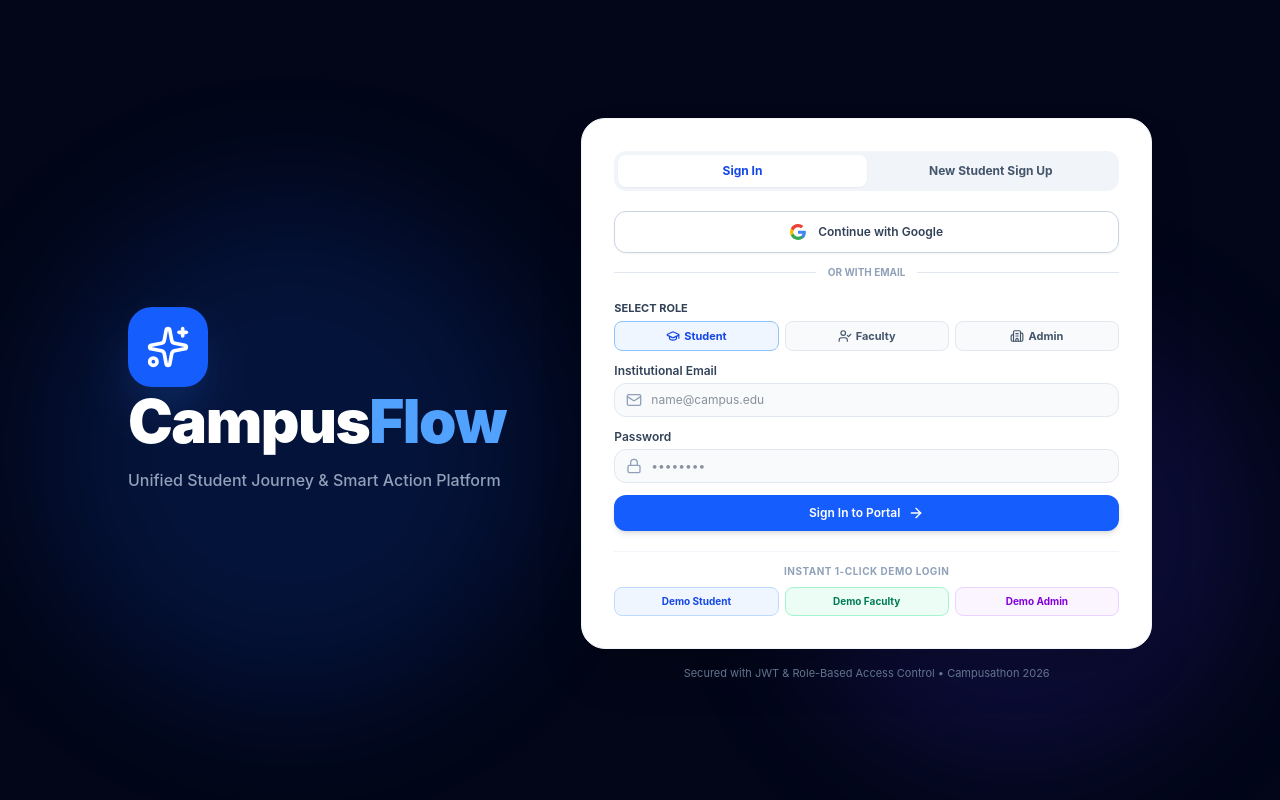
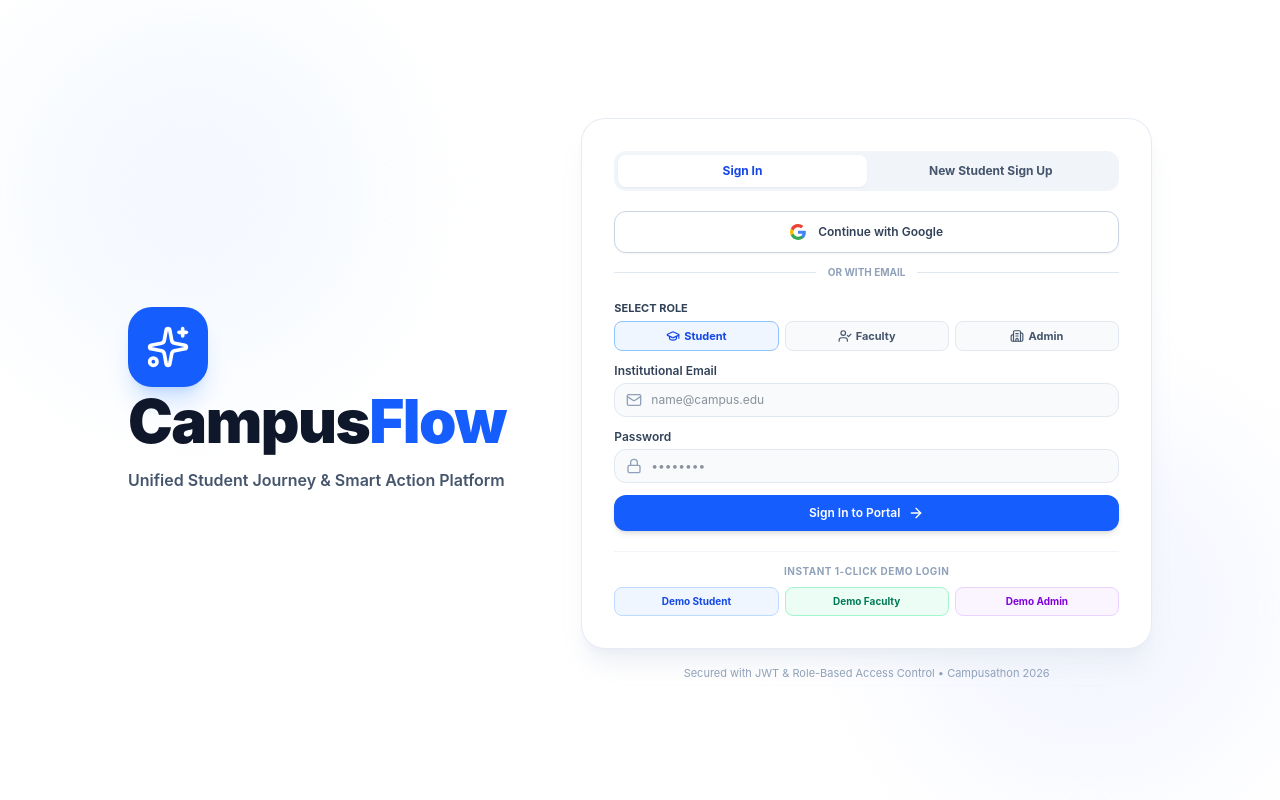
Before and after one commit to Anjali329/campusathon_project, a React (Vite) app in the folder frontend/: page / in a window 1280 px wide. Built offline with nearby package versions, Linux system fonts and the light colour scheme.

Commit message:
Update AuthPage background color to clean white with crisp typography

```diff
--- a/frontend/src/components/AuthPage.jsx
+++ b/frontend/src/components/AuthPage.jsx
@@ -58,11 +58,11 @@ export default function AuthPage({ onLoginSuccess, setActiveRole }) {
   };
 
   return (
-    <div className="min-h-screen bg-slate-950 flex items-center justify-center p-4 sm:p-6 lg:p-12 relative overflow-hidden font-sans">
+    <div className="min-h-screen bg-white flex items-center justify-center p-4 sm:p-6 lg:p-12 relative overflow-hidden font-sans">
 
-      {/* Background Radial Glow Accents */}
-      <div className="absolute top-1/4 left-10 w-[500px] h-[500px] bg-blue-600/15 rounded-full blur-3xl pointer-events-none"></div>
-      <div className="absolute bottom-10 right-10 w-[450px] h-[450px] bg-indigo-600/15 rounded-full blur-3xl pointer-events-none"></div>
+      {/* Background Soft Blue Accents */}
+      <div className="absolute top-0 left-0 w-96 h-96 bg-blue-50/60 rounded-full blur-3xl pointer-events-none"></div>
+      <div className="absolute bottom-0 right-0 w-96 h-96 bg-indigo-50/60 rounded-full blur-3xl pointer-events-none"></div>
 
       {/* Main 2-Column Split Container */}
       <div className="max-w-5xl w-full grid grid-cols-1 lg:grid-cols-12 gap-8 lg:gap-16 items-center relative z-10">
@@ -70,15 +70,15 @@ export default function AuthPage({ onLoginSuccess, setActiveRole }) {
         {/* LEFT COLUMN: Clean CampusFlow Logo & Heading */}
         <div className="lg:col-span-5 space-y-4 text-center lg:text-left flex flex-col items-center lg:items-start justify-center">
 
-          <div className="w-16 h-16 sm:w-20 sm:h-20 rounded-3xl bg-blue-600 flex items-center justify-center shadow-2xl shadow-blue-500/30 mb-1">
+          <div className="w-16 h-16 sm:w-20 sm:h-20 rounded-3xl bg-blue-600 flex items-center justify-center shadow-xl shadow-blue-500/20 mb-1">
             <Sparkles className="w-9 h-9 sm:w-11 sm:h-11 text-white" />
           </div>
 
-          <h1 className="text-4xl sm:text-5xl lg:text-6xl font-black text-white tracking-tight">
-            Campus<span className="text-blue-400">Flow</span>
+          <h1 className="text-4xl sm:text-5xl lg:text-6xl font-black text-slate-900 tracking-tight">
+            Campus<span className="text-blue-600">Flow</span>
           </h1>
 
-          <p className="text-sm sm:text-base text-slate-400 font-medium leading-relaxed max-w-sm">
+          <p className="text-sm sm:text-base text-slate-600 font-semibold leading-relaxed max-w-sm">
             Unified Student Journey & Smart Action Platform
           </p>
 
@@ -86,7 +86,7 @@ export default function AuthPage({ onLoginSuccess, setActiveRole }) {
 
         {/* RIGHT COLUMN: White Authentication Card */}
         <div className="lg:col-span-7">
-          <div className="bg-white rounded-3xl p-6 sm:p-8 shadow-2xl border border-slate-100 space-y-5">
+          <div className="bg-white rounded-3xl p-6 sm:p-8 shadow-xl shadow-slate-200/60 border border-slate-200/80 space-y-5">
 
             {/* Sign In / Sign Up Tab Switcher */}
             <div className="flex bg-slate-100 p-1 rounded-xl">
@@ -271,7 +271,7 @@ export default function AuthPage({ onLoginSuccess, setActiveRole }) {
 
           </div>
 
-          <p className="text-[11px] text-slate-500 text-center mt-4">
+          <p className="text-[11px] text-slate-400 text-center mt-4">
             Secured with JWT & Role-Based Access Control • Campusathon 2026
           </p>
         </div>
```
